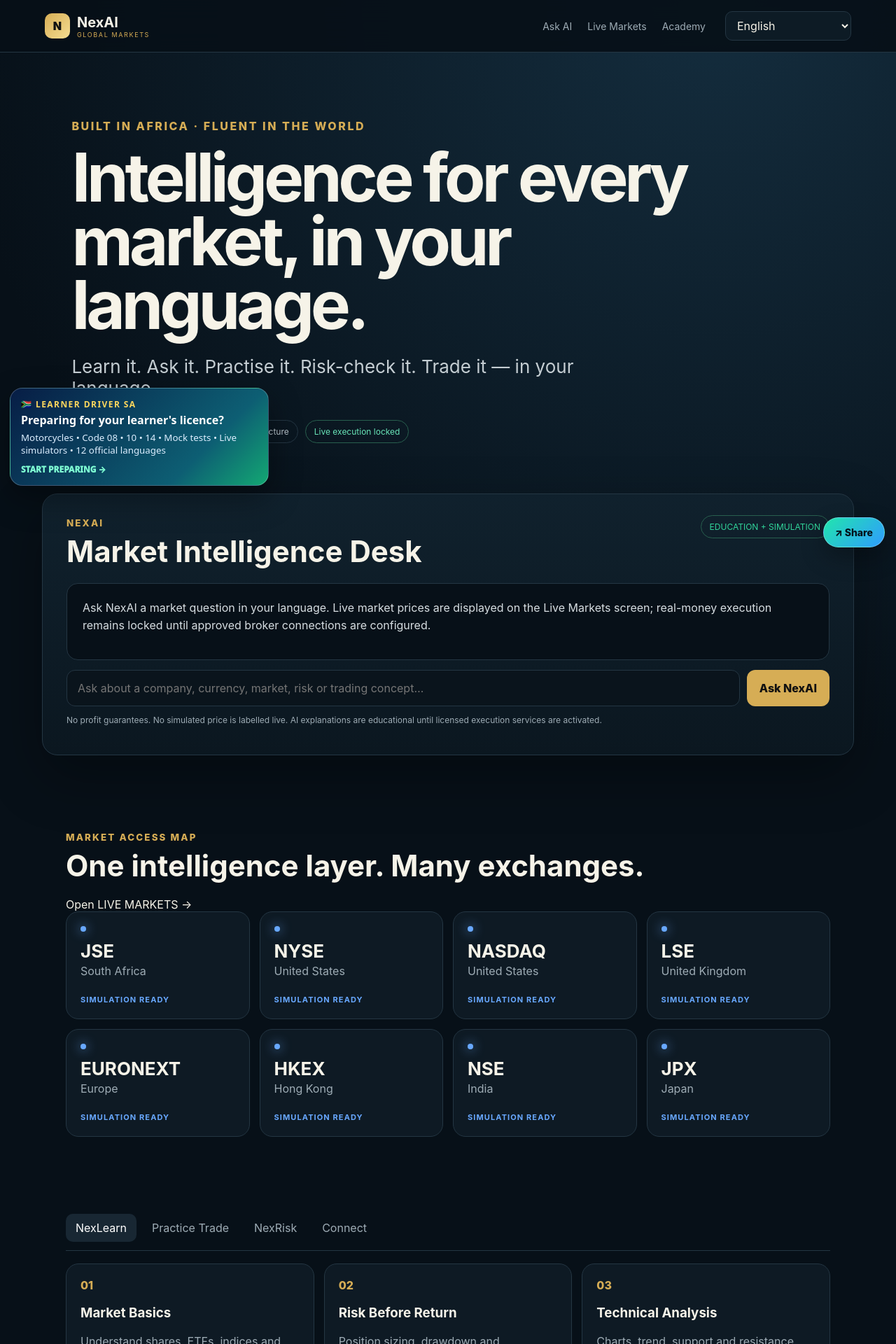
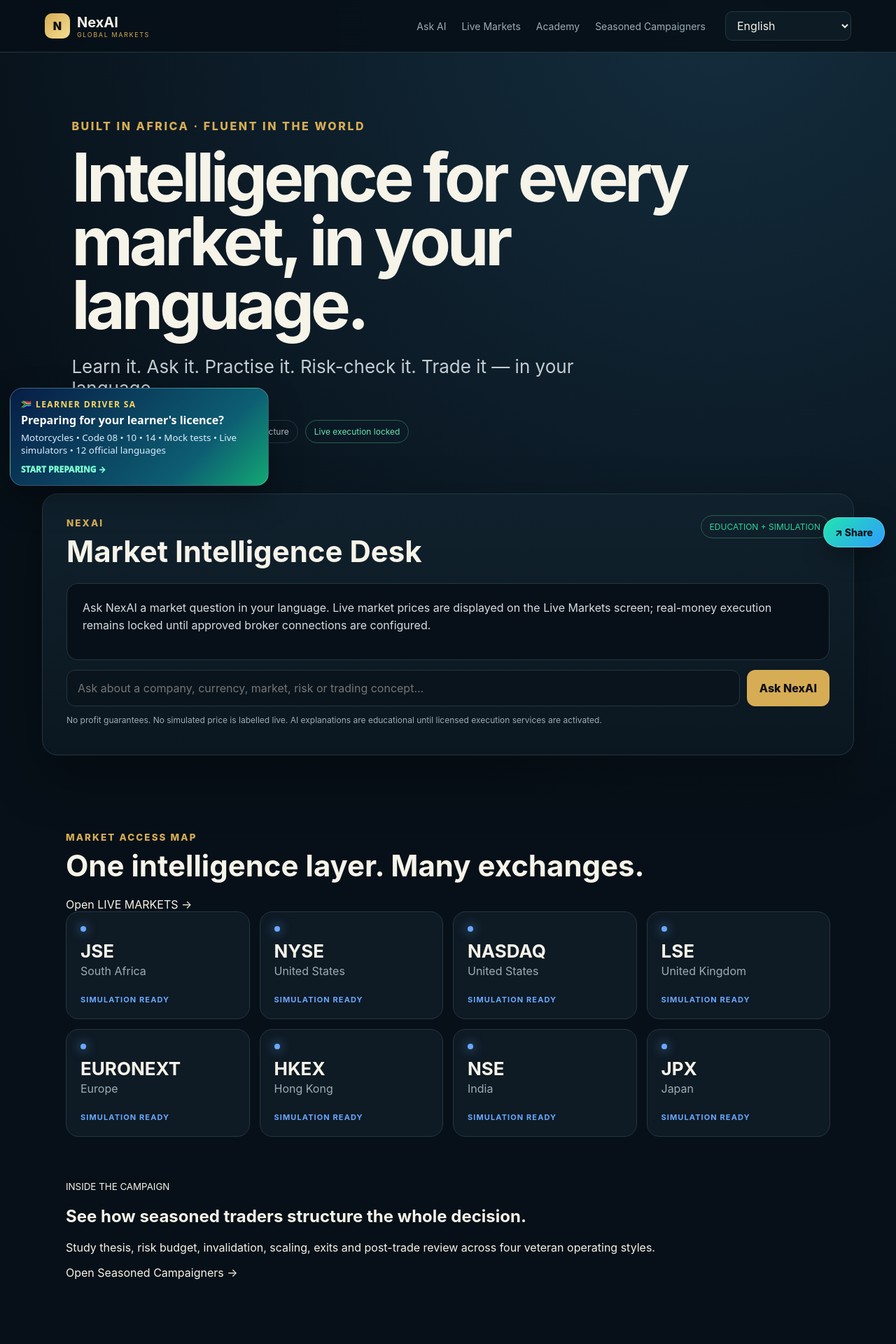
Before and after one commit to bevanshelton-netizen/nextradefinx, a Next.js app: page / in a window 1280 px wide. Shown: the top 1920 px of the page at 70% size. Built offline with nearby package versions, Linux system fonts and the light colour scheme.

Commit message:
Surface Seasoned Campaigners on NexAI home

```diff
--- a/app/page.tsx
+++ b/app/page.tsx
@@ -87,7 +87,7 @@
     <main dir={rtl?"rtl":"ltr"}>
       <header className="topbar">
         <div className="brand"><span className="mark">N</span><div><strong>NexAI</strong><small>GLOBAL MARKETS</small></div></div>
-        <nav><a href="#ai">Ask AI</a><a href="/markets/live">Live Markets</a><a href="#academy">Academy</a></nav>
+        <nav><a href="#ai">Ask AI</a><a href="/markets/live">Live Markets</a><a href="#academy">Academy</a><a href="/academy/seasoned-campaigners">Seasoned Campaigners</a></nav>
         <select aria-label="Language" value={locale} onChange={e=>setLocale(e.target.value)}>
           {languages.map(([code,name])=><option key={code} value={code}>{name}</option>)}
         </select>
@@ -115,6 +115,11 @@
         <div className="grid markets">
           {markets.map(([name,region,status])=><article className="marketCard" key={name}><span className="pulse"/><h3>{name}</h3><p>{region}</p><b>{status}ULATION READY</b></article>)}
         </div>
+      </section>
+
+      <section className="campaignerTeaser">
+        <div><small>INSIDE THE CAMPAIGN</small><h2>See how seasoned traders structure the whole decision.</h2><p>Study thesis, risk budget, invalidation, scaling, exits and post-trade review across four veteran operating styles.</p></div>
+        <a href="/academy/seasoned-campaigners">Open Seasoned Campaigners →</a>
       </section>
 
       <section id="academy" className="workspace">
```
